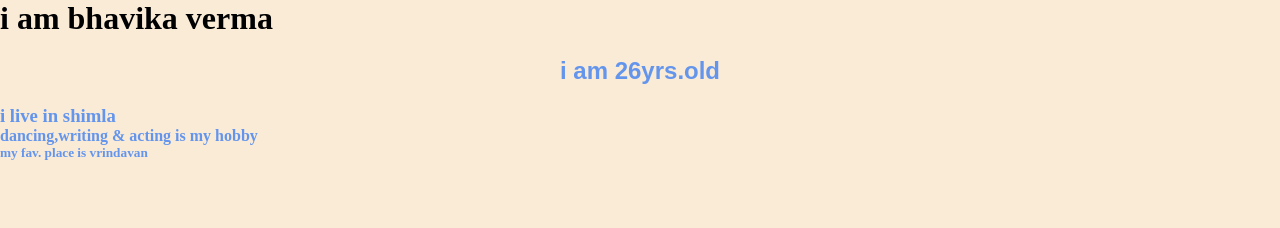
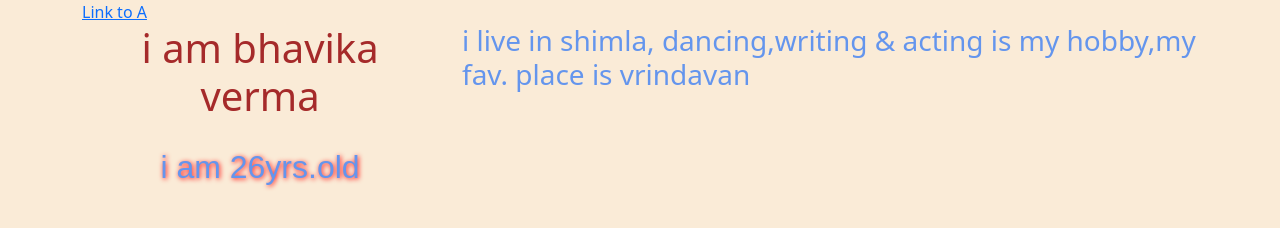
Before and after one commit to vikas0713/python_practice, a plain HTML site: page bhavika.html in a window 1280 px wide. Drawn offline with nearby package versions, Linux system fonts and the light colour scheme.

Commit message:
bhavika.html

```diff
--- a/bhavika.html
+++ b/bhavika.html
@@ -3,16 +3,24 @@
 <head>
     <meta charset="UTF-8">
     <title>Bhavika Raghuvanshi</title>
+    <link href="https://cdn.jsdelivr.net/npm/bootstrap@5.1.3/dist/css/bootstrap.min.css" rel="stylesheet" integrity="sha384-1BmE4kWBq78iYhFldvKuhfTAU6auU8tT94WrHftjDbrCEXSU1oBoqyl2QvZ6jIW3" crossorigin="anonymous">
     <link rel="stylesheet" href="css/style.css">
+
 </head>
 <body>
-<div >
+<div class="container">
+    <a href="a.html">Link to A</a>
+    <div class="row">
+        <div class="col-4">
+            <h1 class="text-center text-brown">i am bhavika verma</h1>
+            <h2 style="color: cornflowerblue">i am 26yrs.old</h2>
+        </div>
+        <div class="col-8">
+            <h3 style="color: cornflowerblue">i live in shimla, dancing,writing & acting is my hobby,my fav. place is vrindavan</h3>
+        </div>
+    </div>
 
 </div>
-<h1>i am bhavika verma</h1>
-<h2 style="color: cornflowerblue">i am 26yrs.old</h2>
-<h3 style="color: cornflowerblue">i live in shimla</h3>
-<h4 style="color: cornflowerblue">dancing,writing & acting is my hobby</h4>
-<h5 style="color: cornflowerblue">my fav. place is vrindavan</h5>
+
 </body>
 </html>
--- a/css/style.css
+++ b/css/style.css
@@ -29,12 +29,11 @@ div.register{
     font-size: 18px;
     border-radius: 10px;
     border:1px solid cornsilk;
-    box-shadow: px;
 }
 form#register{
     margin:40px;
 }
-lable{
+label{
     font-family: sans-serif;
     font-size: 18px;
     font-style: italic;
@@ -47,7 +46,7 @@ input#name{
     background-color: lightgray;
     box-shadow: inset 1px 1px 5px; rgba(0,o,o,0,3);
 }
-input#submit{
+input#submit {
     width: 200px;
     padding: 7px;
     font-size: 16px;
@@ -58,9 +57,13 @@ input#submit{
     color: cadetblue;
     cursor: pointer;
     border: 1px solid black;
-    label,span,h2{
-        text-shadow: 1px 1px 5px red;
-    }
+}
+
+label, span, h2 {
+    text-shadow: 1px 1px 5px red;
+}
+
+
 
 p {
     color: blue;
@@ -86,3 +89,7 @@ p {
     padding: 50px;
     border-radius: 50%;
 }
+
+.text-brown{
+ color: brown !important;
+}
```
